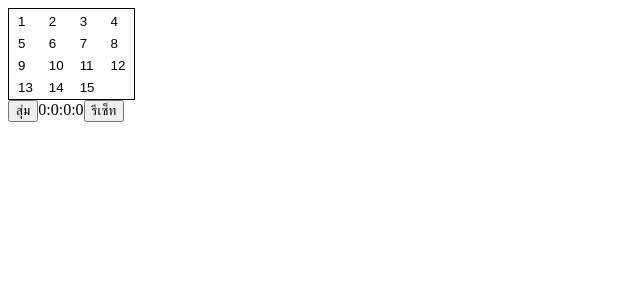
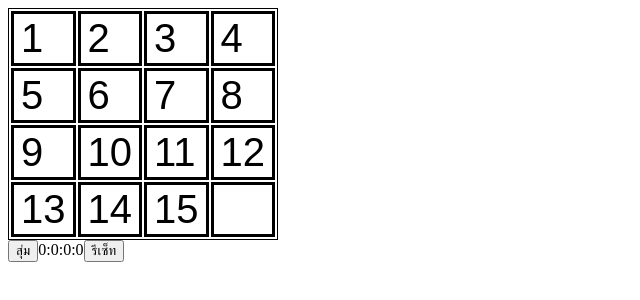
Before and after one commit to SupakitNarongsak/15puzzle, an Angular app in the folder 15puzzle/: page / in a window 1280 px wide. Shown: the top 300 px of the page, without its empty margins (0-640 px from the left). Built offline with nearby package versions, Linux system fonts and the light colour scheme.

Commit message:
Update board.component.html

```diff
--- a/15puzzle/src/app/board/board.component.html
+++ b/15puzzle/src/app/board/board.component.html
@@ -1,9 +1,9 @@
-<table style="align-content: center;border: 1px solid;">
+<table style="border: 1px solid;">
     @for (item of a; track item;let rowIndex = $index) {
         <tr>
             @for (item2 of a[rowIndex]; track $index;) {
-                <td>
-                    <button style="background: none;border: none;" (click)="onClick(item2)">{{item2 === 0 ?'':item2}}</button>
+                <td style="border: solid;">
+                    <button style=" font-size: 40px;background: none;border: none;" (click)="onClick(item2)">{{item2 === 0 ?'':item2}}</button>
                 </td>
             }
         </tr>
```
